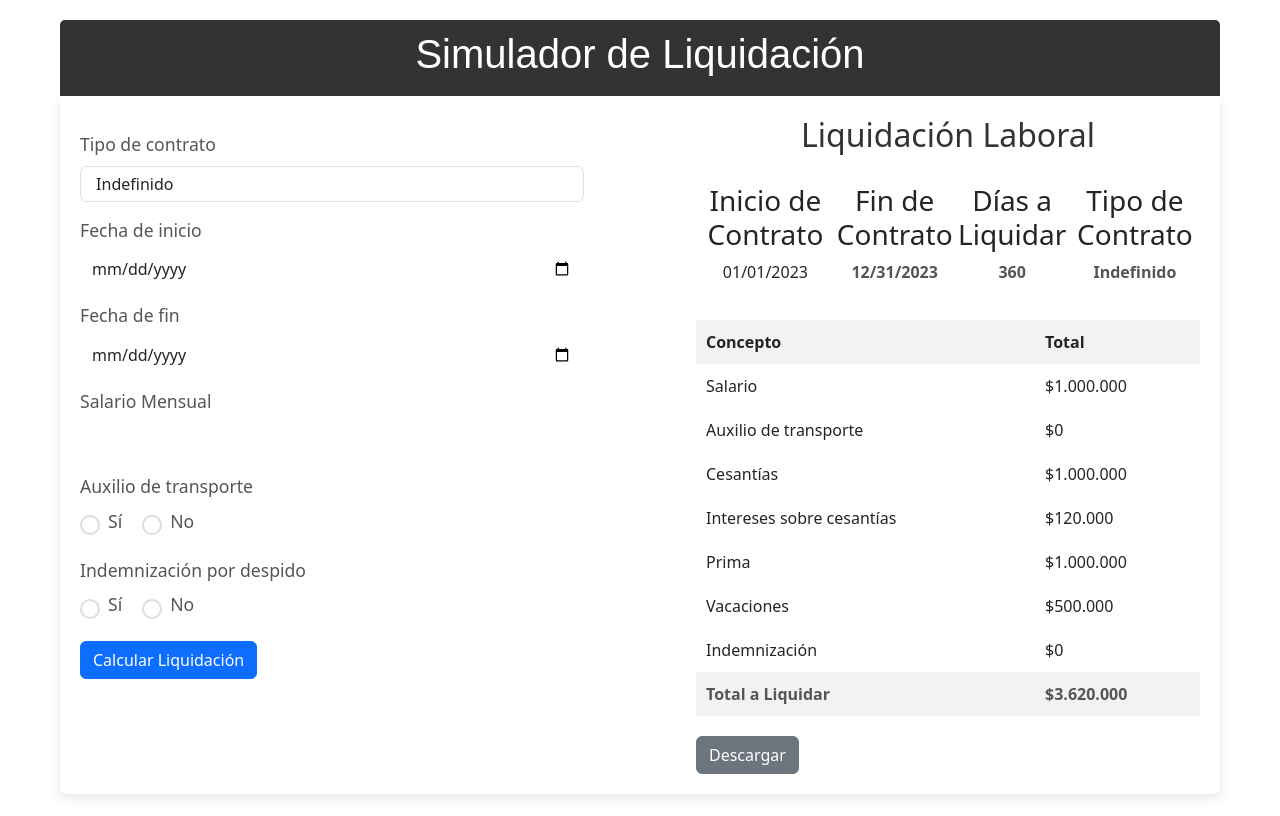
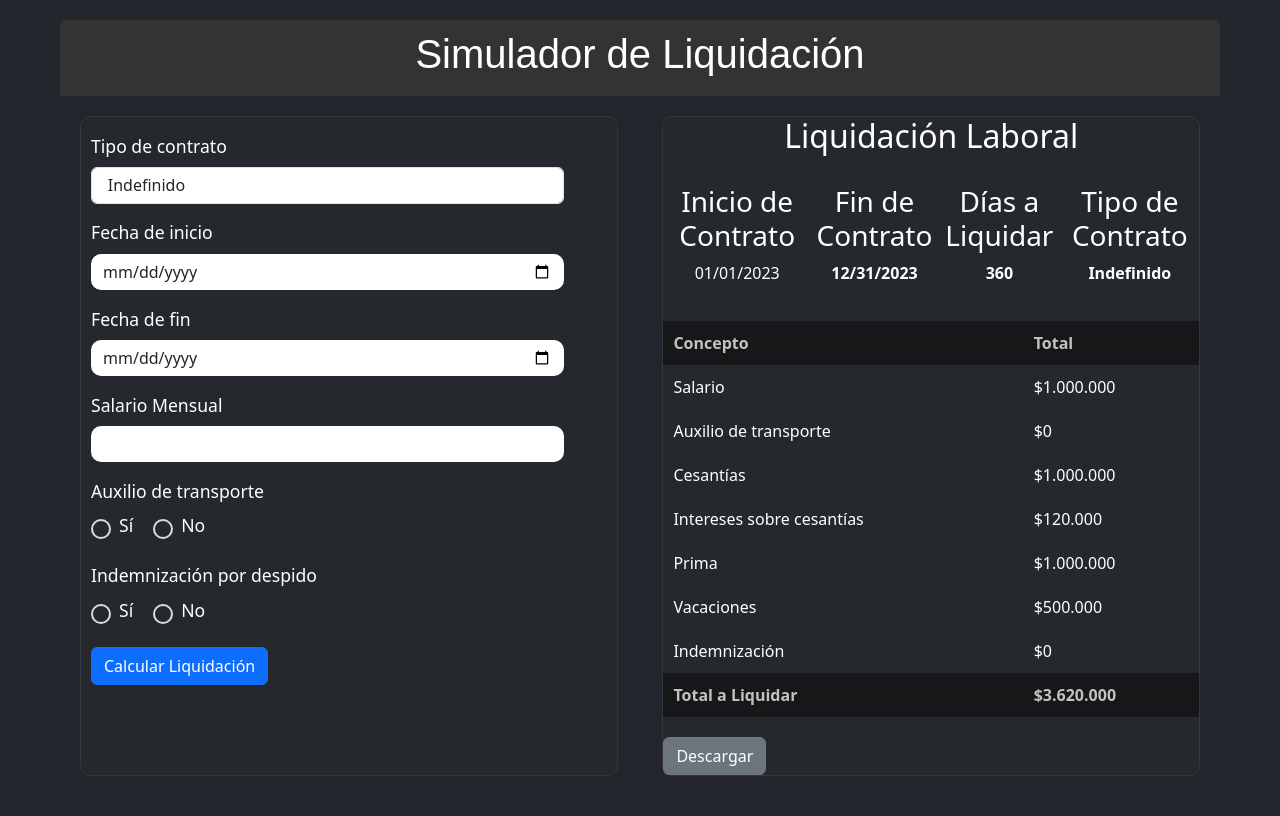
Before and after one commit to garcescamilo/ProyectoReact, a React (Vite) app: page /liquidacion in a window 1280 px wide. Built offline with nearby package versions, Linux system fonts and the light colour scheme; no server answers.

Commit message:
final con css

```diff
--- a/src/components/layout/DataAnalysis/DataAnalysis.css
+++ b/src/components/layout/DataAnalysis/DataAnalysis.css
@@ -1,24 +1,27 @@
-.dataContainer{
-    padding: 2% 0 ;
-    background-color: #dddddd !important;
-    background-image: url(https://www.transparenttextures.com/patterns/arches.png);
+.dataContainer {
+    padding: 2% 0;
 }
-.dataContainer > div > h2{
+
+
+.dataContainer>div>h2 {
     font-weight: bold;
     text-align: center;
+    color: white;
 }
-.dataSection > form{
+
+.dataSection>form {
     display: flex;
     justify-content: space-evenly;
 }
-input{
+
+input {
     border-radius: 10px;
     border: none;
 }
 
-.btnAnaly{
+.btnAnaly {
     display: block;
-    background-color: rgb(137, 137, 245);
+    background-color: rgb(82, 82, 138);
     width: 30%;
     padding: 1%;
     color: white;
@@ -28,16 +31,22 @@ input{
     margin: 3% auto;
 }
 
+.btnAnaly:hover {
+    background-color: rgb(41, 68, 119);
+}
+
 /* Seccion de data analisis - resultado  */
 
-.analysisResult > h2{
+.analysisResult>h2 {
     margin-top: 4%;
     margin-bottom: 2%;
 }
-.graphicContainer{
+
+.graphicContainer {
     display: flex;
     justify-content: space-evenly;
 }
-.graphicContainer > img{
+
+.graphicContainer>img {
     border-radius: 10px;
 }
--- a/src/components/layout/Header/nav.css
+++ b/src/components/layout/Header/nav.css
@@ -1,5 +1,5 @@
 .padre-nav {
-    background-color: red;
+    background-color: rgb(54, 54, 54);
     display: flex;
     justify-content: space-between;
     align-items: center;
@@ -7,13 +7,34 @@
 
 }
 
+body {
+    background-color: rgb(34, 37, 44);
+}
 
+.navlink {
+
+    width: 150px;
+    color: white;
+    text-decoration: none;
+    display: flex;
+    justify-content: space-around;
+}
+
+.navlink:hover {
+    background-color: coral;
+}
 
 .salir {}
 
 .boton-salir {
-    margin: 3%;
+    background-color: rgb(108, 130, 158);
+    margin: 0%;
     padding: 0.5em 2em;
     border-radius: 10px;
     border: none;
+    color: white;
 }
+
+.boton-salir:hover {
+    background-color: rgb(41, 68, 119);
+}
--- a/src/components/layout/Header/nav.jsx
+++ b/src/components/layout/Header/nav.jsx
@@ -26,9 +26,9 @@ function HeadNav() {
                 <nav>
                     <div className='nav'>
 
-                        <NavLink to={"/liquidacion"}>Liquidar</NavLink>
-                        <NavLink to={"/admindash"}>DashBoard</NavLink>
-                        <NavLink to={"/analisis"}>Analisis</NavLink>
+                        <NavLink to={"/liquidacion"} className='navlink'>Liquidar</NavLink>
+                        <NavLink to={"/admindash"} className='navlink'>DashBoard</NavLink>
+                        <NavLink to={"/analisis"} className='navlink'>Analisis</NavLink>
                     </div>
                 </nav>
                 <div className='salir'>
--- a/src/components/layout/admin/AdminDashboard.css
+++ b/src/components/layout/admin/AdminDashboard.css
@@ -1,13 +1,18 @@
-.dashboardFilter{
-    background-color: #9b9a9a;
-    background-image: url("https://www.transparenttextures.com/patterns/arches.png");
+.dashboardFilter {
+    background-color: rgb(37, 40, 44);
+    border-radius: 10px;
+    color: white;
+    border: 1px rgba(226, 226, 226, 0.075) solid;
+
 }
-.dashboardFilter > h2{
+
+.dashboardFilter>h2 {
     font-weight: bold;
     text-align: center;
     padding: 1% 0;
 }
-.box-filter{
+
+.box-filter {
     width: 100%;
     display: flex;
     padding-bottom: 2%;
@@ -17,20 +22,24 @@
     box-shadow: 0px 10px 0px 0px rgba(148, 148, 148, 0.151);
     justify-content: space-evenly;
 }
-.filter{
+
+.filter {
     width: 17%;
     display: flex;
 }
-.inputFilter{
+
+.inputFilter {
     border-radius: 10px;
-    border:none;
+    border: none;
 }
-.inputFilter:focus{
+
+.inputFilter:focus {
     outline: none;
     border: 2px rgb(136, 136, 136) solid;
 }
-.btnFilter{
-    background-color:rgb(137, 137, 245);
+
+.btnFilter {
+    background-color: rgb(137, 137, 245);
     border: 2px solid rgb(127 127 209);
     font-size: medium;
     width: 120px;
--- a/src/components/layout/admin/AdminResults.css
+++ b/src/components/layout/admin/AdminResults.css
@@ -1,13 +1,16 @@
 .boxResults {
-  background-color: rgba(58, 53, 53, 0.089);
-  padding: 1% 0;
+  background-color: rgb(37, 40, 44);
+  border-radius: 10px;
+  color: white;
+  border: 1px rgba(226, 226, 226, 0.075) solid;
+  margin-top: 15px;
   overflow-x: auto;
   max-width: 100vw;
-  padding-bottom: 5%;
+
 }
 
 .tableResults {
-  background-color: rgba(167, 168, 168, 0.103);
+  background-color: rgba(3, 158, 158, 0.103);
   border-collapse: collapse;
   width: 100%;
   font-size: 1.2em;
@@ -15,7 +18,7 @@
 
 .tdResults {
   font-size: 0.8em;
-  color:rgb(77, 74, 74);
+  color: rgb(255, 255, 255);
   padding: 5px;
   border: 1px solid #ccc;
   text-align: center;
@@ -23,24 +26,34 @@
 
 .tdNombre {
   width: 150px;
+
 }
-.tdId{
+
+.tdId {
   width: 120px;
 }
 
-.tdCiudad{
+.tdCiudad {
   width: 120px;
 }
-.tdHoras,.tdSalario{
+
+.tdHoras,
+.tdSalario {
   width: 100px;
 }
 
-.tdEstado{
+.tdEstado {
   width: 110px;
 }
-.tdFechaI, .tdFechaL, .tdDedu, .tdArea{
+
+.tdFechaI,
+.tdFechaL,
+.tdDedu,
+.tdArea {
   width: 120px;
 }
-.tdEditar, .tdBorrar{
+
+.tdEditar,
+.tdBorrar {
   width: 25px;
 }
--- a/src/components/layout/liquidation/LiquidationSimulator.jsx
+++ b/src/components/layout/liquidation/LiquidationSimulator.jsx
@@ -10,7 +10,7 @@ const LiquidationSimulator = () => {
 
       <main className="simulador-content">
         <div className="simulador-form">
-          <form>
+          <form className='formulario-li'>
             <div className="form-group">
               <label htmlFor="tipoContrato">Tipo de contrato</label>
               <select id="tipoContrato" className="form-control">
--- a/src/components/layout/liquidation/liquidationSimulator.css
+++ b/src/components/layout/liquidation/liquidationSimulator.css
@@ -2,17 +2,13 @@
 @import url('https://fonts.googleapis.com/css2?family=Poppins:wght@400;500;600;700&display=swap');
 
 /* Estilos generales */
-body {
-    font-family: 'Poppins', sans-serif;
-    background-color: #f8f9fa;
-    color: #333;
-    margin: 0;
-}
+
 
 .simulador-container {
     max-width: 1200px;
     margin: 0 auto;
     padding: 20px;
+    color: #fff;
 }
 
 .simulador-header {
@@ -26,14 +22,31 @@ body {
 .simulador-content {
     display: flex;
     justify-content: space-between;
-    background-color: #fff;
     border-radius: 0 0 5px 5px;
     padding: 20px;
-    box-shadow: 0 4px 12px rgba(0, 0, 0, 0.1);
+
 }
 
 .simulador-form {
-    width: 45%;
+    width: 48%;
+    background-color: rgb(37, 40, 44);
+    border-radius: 10px;
+    color: white;
+    border: 1px rgba(226, 226, 226, 0.075) solid;
+}
+
+
+
+.simulador-resultado {
+    width: 48%;
+    background-color: rgb(37, 40, 44);
+    border-radius: 10px;
+    color: white;
+    border: 1px rgba(226, 226, 226, 0.075) solid;
+}
+
+.formulario-li {
+    margin-left: 10px;
 }
 
 .form-group {
@@ -44,15 +57,25 @@ label {
     display: block;
     font-weight: 500;
     margin-bottom: 8px;
-    color: #555;
+    color: #ffffff;
 }
 
+
+
 .form-control {
-    width: 100%;
+    width: 20px;
+    display: block;
     padding: 12px 16px;
     border: 1px solid #ddd;
     border-radius: 4px;
     transition: border-color 0.3s ease;
+}
+
+#fechaInicio,
+#tipoContrato,
+#fechaFin,
+#salarioMensual {
+    width: 90%;
 }
 
 .form-control:focus {
@@ -109,7 +132,6 @@ label {
 
 .btn-secondary {
     background-color: #ddd;
-    color: #333;
     border: none;
 }
 
@@ -117,14 +139,12 @@ label {
     background-color: #ccc;
 }
 
-.simulador-resultado {
-    width: 45%;
-}
+
 
 .result-title {
     text-align: center;
     margin-bottom: 30px;
-    color: #333;
+
 }
 
 .resultado-header {
@@ -139,7 +159,7 @@ label {
 
 .header-value {
     font-weight: 600;
-    color: #555;
+
 }
 
 table {
@@ -156,12 +176,13 @@ td {
 }
 
 th {
-    background-color: #f2f2f2;
+    background-color: rgba(20, 21, 24, 0.911);
 }
 
 tr:last-child th,
 tr:last-child td {
     border-bottom: none;
+    color: rgb(194, 194, 194);
 }
 
 .total-row th,
```
